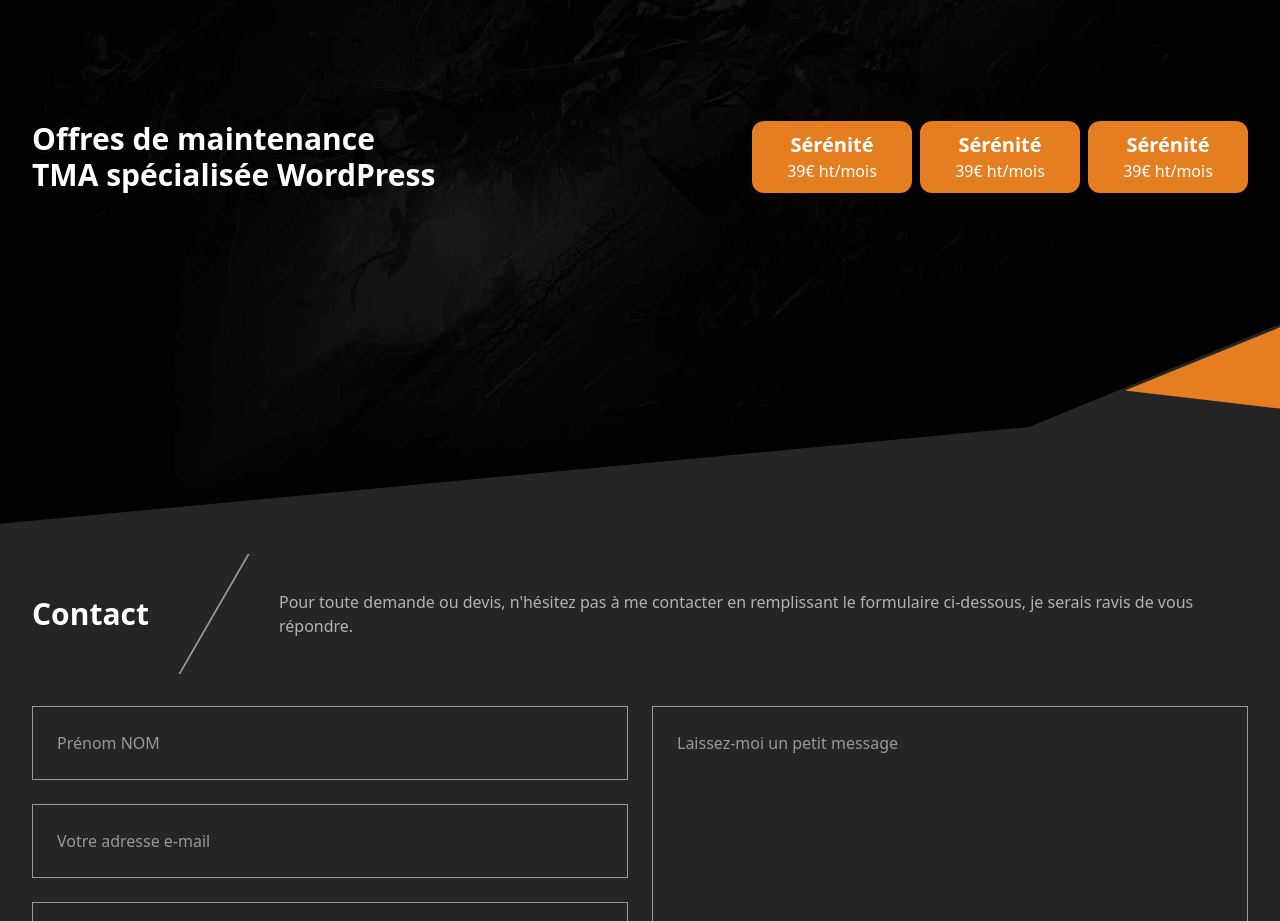
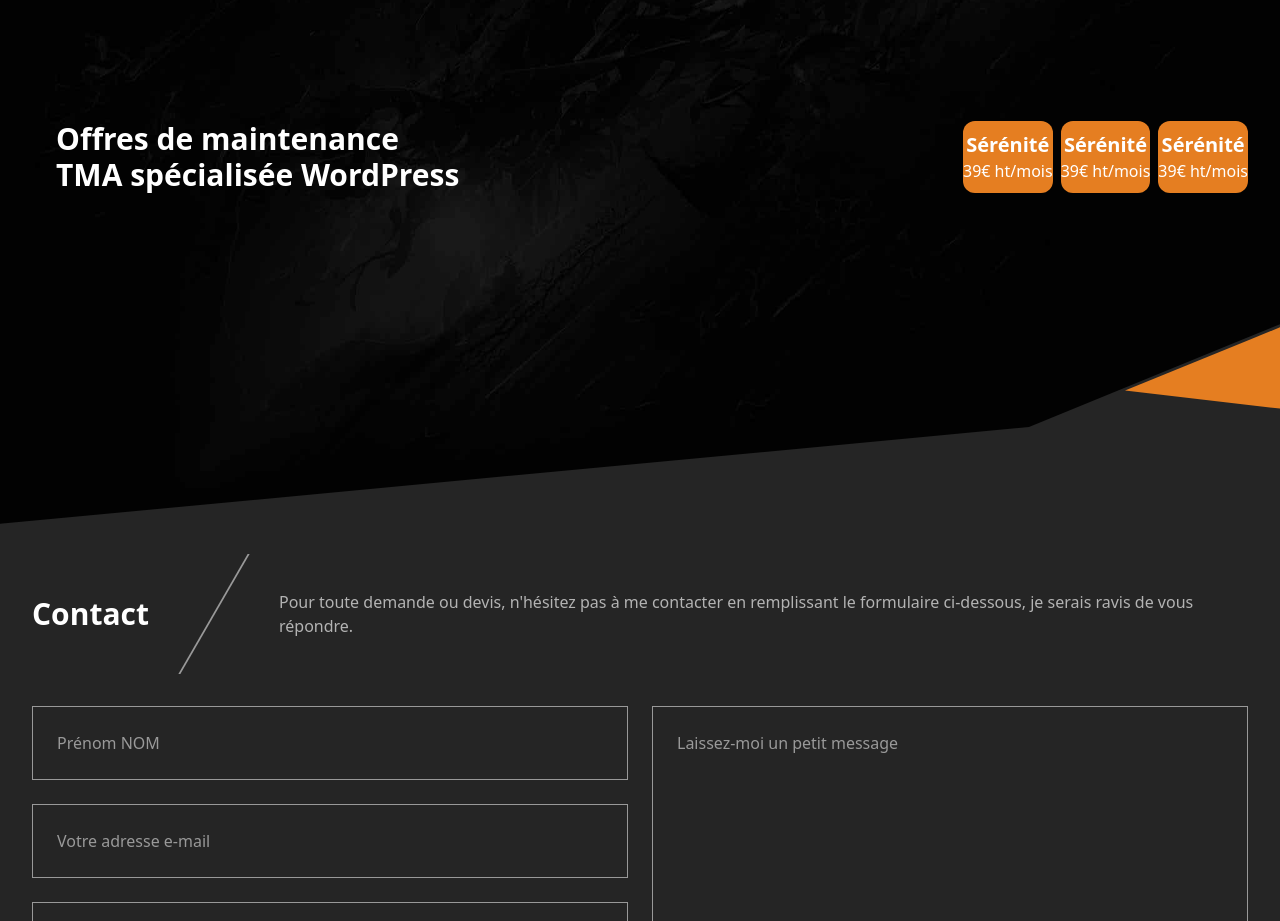
Before and after one commit to akiletour/inrage, a Next.js app: page /prestations/maintenance-site-internet/maintenance-wordpress in a window 1280 px wide. Shown: the part 1440-2361 px from the top of the page. Built offline with nearby package versions, Linux system fonts and the light colour scheme.

Commit message:
Increase value width

```diff
--- a/components/tma/TableHeader.tsx
+++ b/components/tma/TableHeader.tsx
@@ -9,13 +9,13 @@ type Props = {
 export default function TableHeader({ support, types }: Props) {
   return (
     <div className="flex">
-      <h2 className="flex-1 text-white font-bold text-3xl">
+      <h2 className="flex-1 text-white font-bold text-3xl pl-3 pr-3">
         <span className="block">Offres de maintenance</span>
         <span className="block">{`TMA spécialisée ${support}`}</span>
       </h2>
 
       {types.map(({ name, price }) => (
-        <div key={name} className="ml-1 w-20 bg-orange rounded-xl flex-col flex items-center justify-center text-white text-center">
+        <div key={name} className="ml-1 w-25 flex-none bg-orange rounded-xl flex-col flex items-center justify-center text-white text-center">
           <div className="text-xl font-bold">{name}</div>
           <div>{price}</div>
         </div>
```
